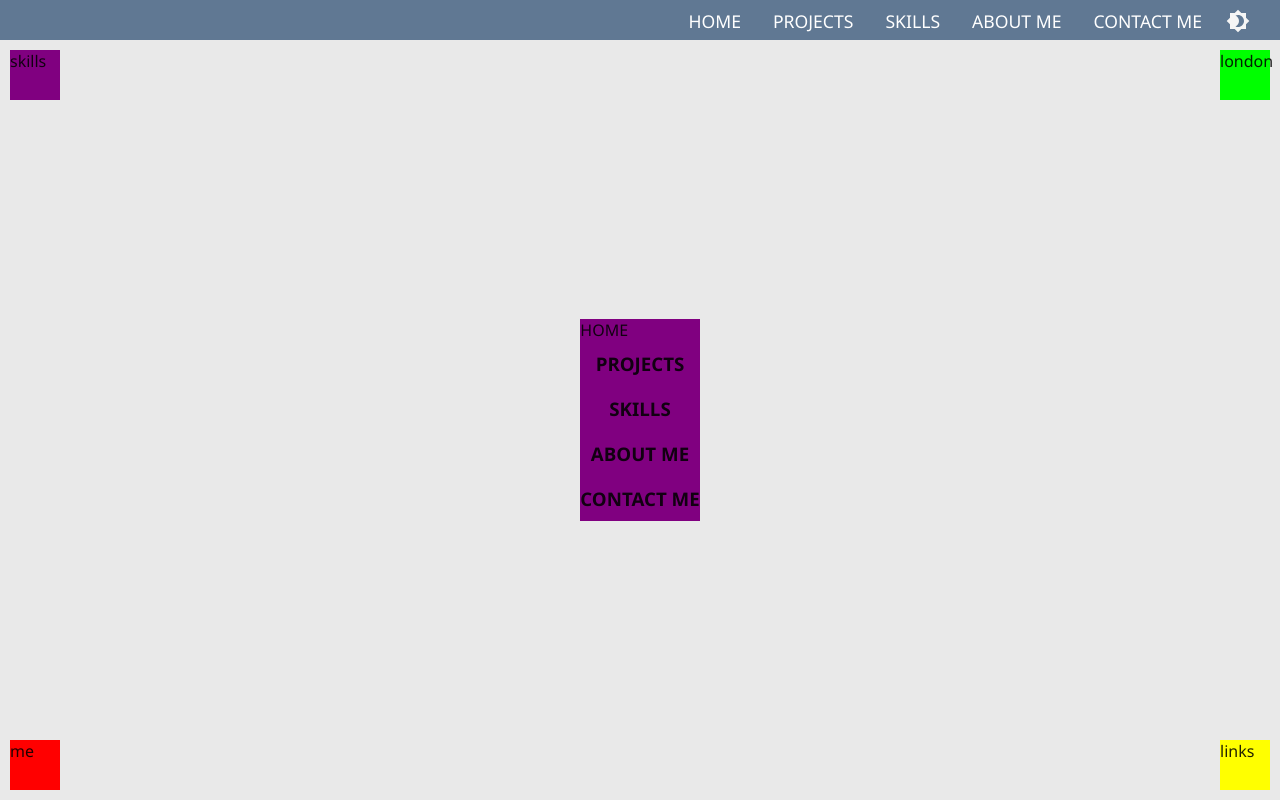
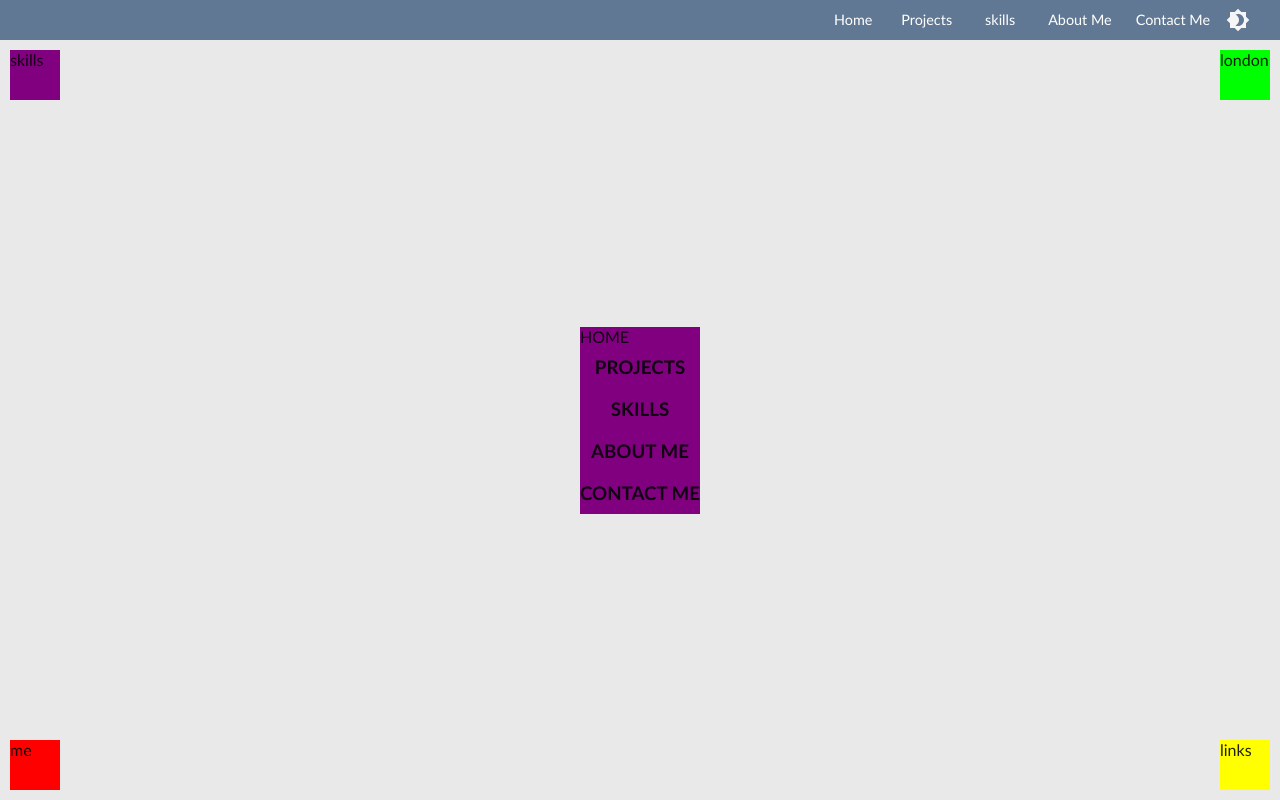
Before and after one commit to aiacuone/portfolio-v3, a Next.js app: page / in a window 1280 px wide. Built offline with nearby package versions, Linux system fonts and the light colour scheme; a web font is replaced by a local one.

Commit message:
font changes

```diff
--- a/components/Layout.js
+++ b/components/Layout.js
@@ -144,6 +144,11 @@ export default function Layout({ children }) {
         width: '50px',
         background: 'purple',
       },
+      navLink: {
+        fontSize: '.9rem',
+        textTransform: 'none',
+        // background: 'red',
+      },
     })
 
     const NavLinks = () => {
@@ -159,7 +164,7 @@ export default function Layout({ children }) {
         return (
           <Grid item>
             <Link href={`/${link}`}>
-              <Button>{name}</Button>
+              <Button className={classes.navLink}>{name}</Button>
             </Link>
           </Grid>
         )
@@ -198,7 +203,7 @@ export default function Layout({ children }) {
           <Grid container alignItems="center" className={classes.linksHeader}>
             <Grid
               container
-              spacing={2}
+              spacing={1}
               className={classes.linksHeader2}
               justifyContent="flex-end">
               <NavLinks />
--- a/pages/_app.js
+++ b/pages/_app.js
@@ -61,7 +61,7 @@ function MyApp({ Component, pageProps }) {
     },
     shape: { borderRadius: 0 },
     typography: {
-      fontFamily: 'Segoe UI',
+      fontFamily: 'Calibri',
     },
   })
 
--- a/styles/globals.css
+++ b/styles/globals.css
@@ -5,7 +5,8 @@ body {
   height: 100%;
   width: 100%;
   /* background: lime; */
-  font-family: 'Segoe UI', Tahoma, Geneva, Verdana, sans-serif;
+  /* font-family: 'Segoe UI', Tahoma, Geneva, Verdana, sans-serif; */
+  font-family: 'Calibri';
   /* font-family: test; */
 }
 
```
